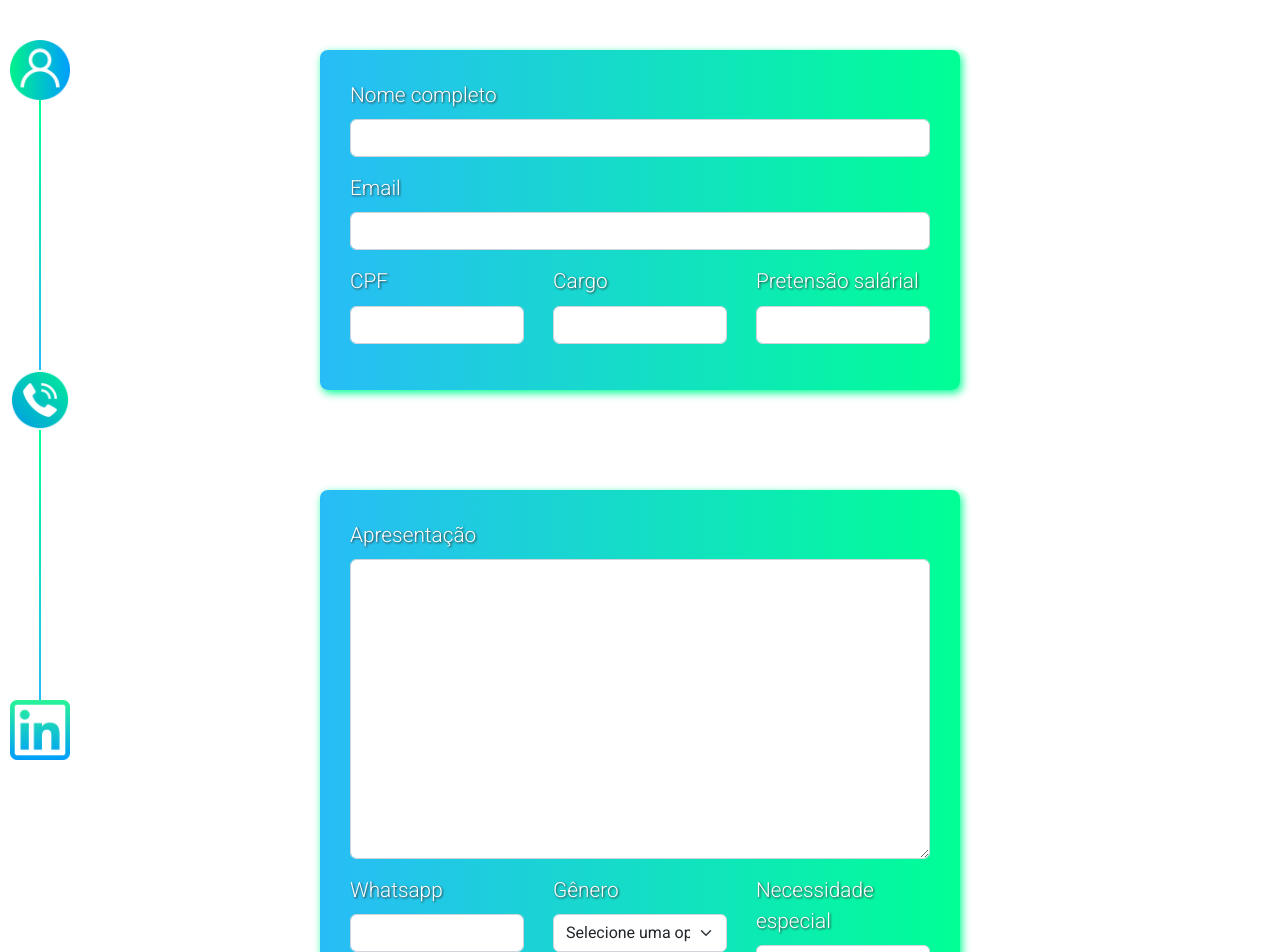
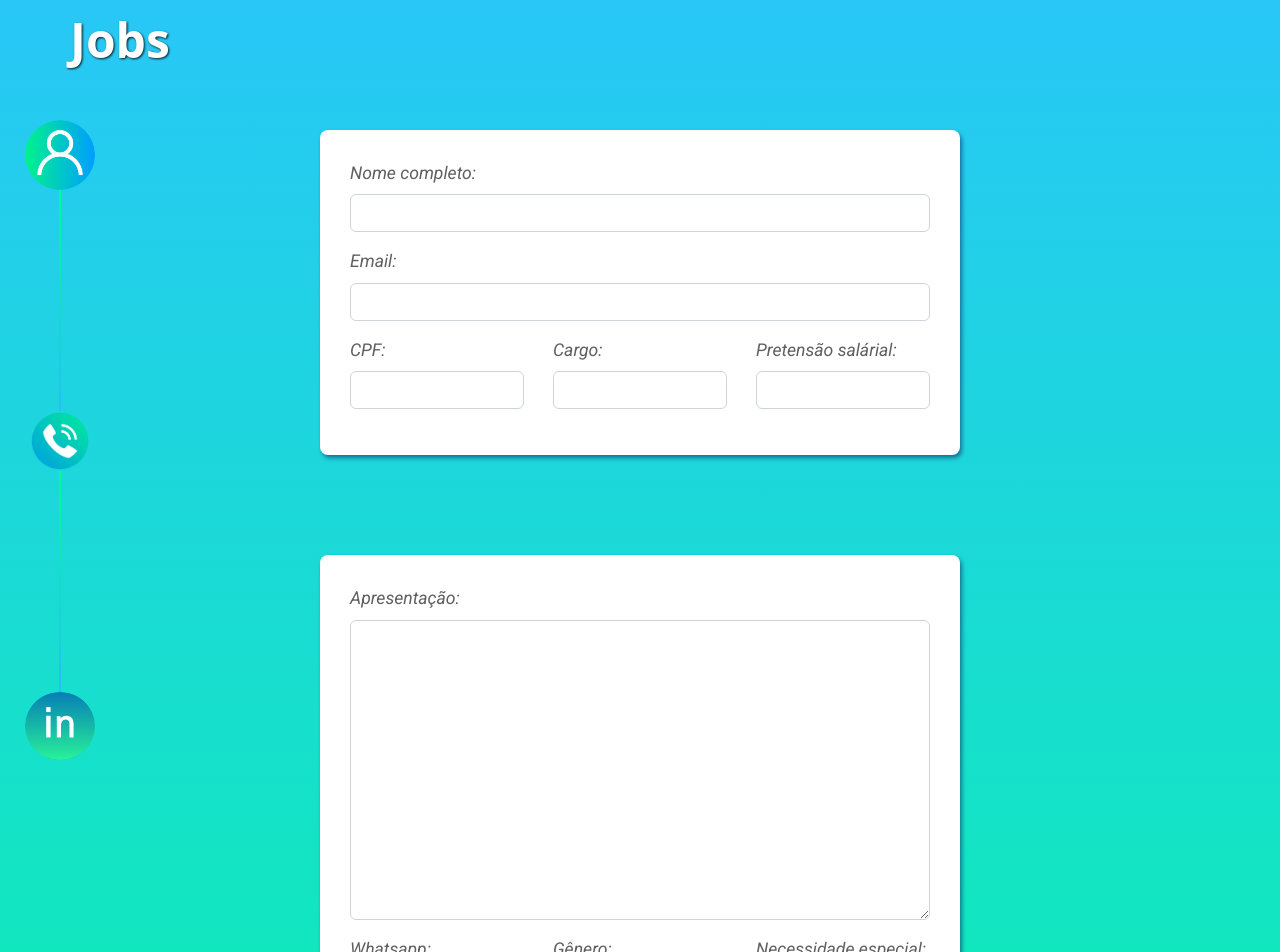
Before and after one commit to warlleism/fullstack-form-bootstrap-mysql-nodejs-reactjs, a React (Create React App) app: page / in a window 1280 px wide. Shown: the top 952 px of the page. Built offline with nearby package versions, Linux system fonts and the light colour scheme.

Commit message:
correções

```diff
--- a/src/App.js
+++ b/src/App.js
@@ -1,9 +1,11 @@
 import Formulario from "./formulario";
 import './global/style.scss'
+import Header from "./header";
 
 function App() {
   return (
     <div className="App">
+      <Header />
       <Formulario />
     </div>
   );
--- a/src/formulario/index.jsx
+++ b/src/formulario/index.jsx
@@ -14,17 +14,20 @@ const Formulario = () => {
         apresentacao: 'initial',
         telefone: 'initial',
         genero: 'initial',
-        necessidade: 'initial'
+        necessidade: 'initial',
+        linkedin: 'initial',
+        github: 'initial',
+        stack: 'initial'
     }
 
     const [dadosPessoais, setDadosPessoais] = useState(dados_pessoas_initial)
 
-    const Validacao = (valid) => {
+    const Validacao = (valid, nome) => {
         if (valid) {
             return (
                 <>
                     <Form.Text className="text-muted">
-                        campo precisa ser preenchido
+                        campo {nome ? `de ${nome}` : false} não preenchido.
                     </Form.Text>
                 </>
             )
@@ -35,20 +38,43 @@ const Formulario = () => {
     const EnviarDados = (event) => {
         event.preventDefault()
     }
+
+    window.addEventListener('scroll', () => {
+        const user = document.getElementById('user')
+        const phone = document.getElementById('phone')
+        const social = document.getElementById('social')
+
+        if (window.scrollY >= 0) {
+            user.style.maxWidth = '70px'
+            phone.style.maxWidth = '60px'
+        }
+
+        if (window.scrollY >= 328) {
+            user.style.maxWidth = '60px'
+            phone.style.maxWidth = '80px'
+            social.style.maxWidth = '60px'
+        }
+
+        if (window.scrollY >= 727) {
+            phone.style.maxWidth = '60px'
+            social.style.maxWidth = '70px'
+        }
+    })
+
     return (
         <div className="conteiner-user-info">
 
             <div className="time-line">
                 <a href="#person-info">
-                    <img src={require('../image/user.png')} alt="" />
+                    <img src={require('../image/user.png')} alt="" id="user" />
                 </a>
                 <div className="line"></div>
                 <a href="#person-cont">
-                    <img src={require('../image/telephone.png')} alt="" />
+                    <img src={require('../image/telephone.png')} alt="" id="phone" />
                 </a>
                 <div className="line"></div>
                 <a href="#person-social">
-                    <img src={require('../image/github.png')} alt="" />
+                    <img src={require('../image/github.png')} alt="" id="social" />
                 </a>
             </div>
 
@@ -57,56 +83,40 @@ const Formulario = () => {
                 <div className="personal-info" id="person-info">
 
                     <Form.Group className="mb-3 field" controlId="formBasicEmail">
-                        <Form.Label>Nome completo</Form.Label>
-                        <Form.Control type="text" color="red" required onChange={(e) => setDadosPessoais({ ...dadosPessoais, nome: e.target.value })} />
-                        {Validacao(dadosPessoais.nome == '')}
+                        <Form.Label>Nome completo:</Form.Label>
+                        <Form.Control type="text" required onChange={(e) => setDadosPessoais({ ...dadosPessoais, nome: e.target.value })} />
+                        {Validacao(dadosPessoais.nome == '', 'nome')}
                     </Form.Group>
 
                     <Form.Group className="mb-3 field" controlId="formBasicEmail">
-                        <Form.Label>Email</Form.Label>
+                        <Form.Label>Email:</Form.Label>
                         <Form.Control type="email" required onChange={(e) => setDadosPessoais({ ...dadosPessoais, email: e.target.value })} />
-                        {
-                            dadosPessoais.email == ''
-                                ?
-                                <Form.Text className="text-muted">
-                                    campo precisa ser preenchido
-                                </Form.Text>
-                                :
-                                false
-                        }
+                        {Validacao(dadosPessoais.email == '', 'email')}
+
                     </Form.Group>
-
 
                     <div className="inline-field">
 
                         <Form.Group className="mb-3 field" controlId="formBasicEmail">
-                            <Form.Label>CPF</Form.Label>
+                            <Form.Label>CPF:</Form.Label>
                             <Form.Control
                                 type="number"
                                 value={dadosPessoais.cpf}
                                 required
                                 onChange={(e) => setDadosPessoais({ ...dadosPessoais, cpf: e.target.value.length > 11 ? dadosPessoais.cpf : e.target.value })} />
-                            {Validacao(dadosPessoais.cpf == '')}
+                            {Validacao(dadosPessoais.cpf == '', 'cpf')}
                         </Form.Group>
 
                         <Form.Group className="mb-3 field" controlId="formBasicEmail">
-                            <Form.Label>Cargo</Form.Label>
+                            <Form.Label>Cargo:</Form.Label>
                             <Form.Control type="text" required onChange={(e) => setDadosPessoais({ ...dadosPessoais, cargo: e.target.value })} />
-                            {Validacao(dadosPessoais.cargo == '')}
+                            {Validacao(dadosPessoais.cargo == '', 'cargo')}
                         </Form.Group>
 
                         <Form.Group className="mb-3 field" controlId="formBasicEmail">
-                            <Form.Label>Pretensão salárial</Form.Label>
+                            <Form.Label>Pretensão salárial:</Form.Label>
                             <Form.Control type="number" required onChange={(e) => setDadosPessoais({ ...dadosPessoais, salario: e.target.value })} />
-                            {
-                                dadosPessoais.salario == ''
-                                    ?
-                                    <Form.Text className="text-muted">
-                                        campo precisa ser preenchido
-                                    </Form.Text>
-                                    :
-                                    false
-                            }
+                            {Validacao(dadosPessoais.salario == '', 'pretensão salárial')}
                         </Form.Group>
                     </div>
 
@@ -115,21 +125,21 @@ const Formulario = () => {
                 <div className="personal-info" id="person-cont">
 
                     <Form.Group className="mb-3 field" controlId="formBasicEmail">
-                        <Form.Label>Apresentação</Form.Label>
+                        <Form.Label>Apresentação:</Form.Label>
                         <Form.Control as="textarea" style={{ height: '300px' }} required onChange={(e) => setDadosPessoais({ ...dadosPessoais, apresentacao: e.target.value })} />
-                        {Validacao(dadosPessoais.apresentacao == '')}
+                        {Validacao(dadosPessoais.apresentacao == '', 'apresentação')}
                     </Form.Group>
 
                     <div className="inline-field">
 
                         <Form.Group className="mb-3 field" controlId="formBasicEmail">
-                            <Form.Label>Whatsapp</Form.Label>
+                            <Form.Label>Whatsapp:</Form.Label>
                             <Form.Control type="number" required onChange={(e) => setDadosPessoais({ ...dadosPessoais, telefone: e.target.value })} />
-                            {Validacao(dadosPessoais.telefone == '')}
+                            {Validacao(dadosPessoais.telefone == '', 'whatsapp')}
                         </Form.Group>
 
                         <Form.Group className="mb-3 field" controlId="formBasicEmail">
-                            <Form.Label>Gênero</Form.Label>
+                            <Form.Label>Gênero:</Form.Label>
                             <Form.Select aria-label="Default select example" onChange={(e) => setDadosPessoais({ ...dadosPessoais, genero: e.target.value })}>
                                 <option value=''>Selecione uma opção</option>
                                 <option value="Feminino">Feminino</option>
@@ -138,11 +148,11 @@ const Formulario = () => {
                                 <option value="Outro">Outro</option>
                                 <option value="Prefiro não informar">Prefiro não informar</option>
                             </Form.Select>
-                            {Validacao(dadosPessoais.genero == '')}
+                            {Validacao(dadosPessoais.genero == '', 'gênero')}
                         </Form.Group>
 
                         <Form.Group className="mb-3 field" controlId="formBasicEmail">
-                            <Form.Label>Necessidade especial</Form.Label>
+                            <Form.Label>Necessidade especial:</Form.Label>
                             <Form.Select aria-label="Default select example" onChange={(e) => setDadosPessoais({ ...dadosPessoais, necessidade: e.target.value })}>
                                 <option value=''>Selecione uma opção</option>
                                 <option value="Não tenho necessidade especiail">Não tenho necessidade especiail</option>
@@ -153,7 +163,7 @@ const Formulario = () => {
                                 <option value="Deficiência Intelectual">Deficiência Intelectual</option>
                                 <option value="Outro">Outro</option>
                             </Form.Select>
-                            {Validacao(dadosPessoais.necessidade == '')}
+                            {Validacao(dadosPessoais.necessidade == '', 'necessidade especial')}
                         </Form.Group>
                     </div>
                 </div>
@@ -161,37 +171,21 @@ const Formulario = () => {
                 <div className="personal-info" id="person-social">
 
                     <Form.Group className="mb-3 field" controlId="formBasicEmail">
-                        <Form.Label>Linkedin</Form.Label>
-                        <Form.Control type="text" required placeholder="https://www.linkedin.com/" onChange={(e) => setDadosPessoais({ ...dadosPessoais, nome: e.target.value })} />
-                        {Validacao(dadosPessoais.nome == '')}
+                        <Form.Label>Linkedin:</Form.Label>
+                        <Form.Control type="text" required placeholder="https://www.linkedin.com/" onChange={(e) => setDadosPessoais({ ...dadosPessoais, linkedin: e.target.value })} />
+                        {Validacao(dadosPessoais.linkedin == '')}
                     </Form.Group>
 
                     <Form.Group className="mb-3 field" controlId="formBasicEmail">
-                        <Form.Label>Github</Form.Label>
-                        <Form.Control type="text" required placeholder="https://www.github.com/" onChange={(e) => setDadosPessoais({ ...dadosPessoais, email: e.target.value })} />
-                        {
-                            dadosPessoais.email == ''
-                                ?
-                                <Form.Text className="text-muted">
-                                    campo precisa ser preenchido
-                                </Form.Text>
-                                :
-                                false
-                        }
+                        <Form.Label>Github:</Form.Label>
+                        <Form.Control type="text" required placeholder="https://www.github.com/" onChange={(e) => setDadosPessoais({ ...dadosPessoais, github: e.target.value })} />
+                        {Validacao(dadosPessoais.github == '')}
                     </Form.Group>
 
                     <Form.Group className="mb-3 field" controlId="formBasicEmail">
-                        <Form.Label>Stack Overflow</Form.Label>
-                        <Form.Control type="text" required placeholder="https://www.stackoverflow.com/" onChange={(e) => setDadosPessoais({ ...dadosPessoais, email: e.target.value })} />
-                        {
-                            dadosPessoais.email == ''
-                                ?
-                                <Form.Text className="text-muted">
-                                    campo precisa ser preenchido
-                                </Form.Text>
-                                :
-                                false
-                        }
+                        <Form.Label>Stack Overflow:</Form.Label>
+                        <Form.Control type="text" required placeholder="https://www.stackoverflow.com/" onChange={(e) => setDadosPessoais({ ...dadosPessoais, stack: e.target.value })} />
+                        {Validacao(dadosPessoais.stack == '')}
                     </Form.Group>
 
                 </div>
--- a/src/formulario/style.scss
+++ b/src/formulario/style.scss
@@ -1,5 +1,4 @@
-@import url('https://fonts.googleapis.com/css2?family=Roboto:wght@100;300;400;500;700;900&display=swap');
-
+@import url('https://fonts.googleapis.com/css2?family=Roboto:ital,wght@1,300;1,400;1,500&display=swap');
 .conteiner-user-info {
     width: 50%;
     display: flex;
@@ -8,11 +7,14 @@
     justify-content: center;
     font-family: 'Roboto', sans-serif;
 
+
     .time-line {
-        top: 40px;
+        z-index: 2;
+        top: 120px;
         left: 10px;
         display: flex;
-        height: 90vh;
+        height: 80vh;
+        width: 100px;
         position: fixed;
         align-items: center;
         flex-direction: column;
@@ -23,35 +25,37 @@
 
             img {
                 max-width: 60px;
-                transition: .5s ease-in-out;
+                border-radius: 50px;
+                transition: .2s ease-in-out;
+
             }
 
             img:hover {
-                max-width: 80px;
+                box-sizing: border-box;
+                border: solid 2px #24fafa;
+
             }
         }
 
         .line {
             width: 2px;
             height: 100%;
-            background: linear-gradient(rgb(0, 255, 149), rgb(40, 188, 247));
+            background: linear-gradient(#00ff95, #28bcf7);
         }
-
     }
 
     form {
-
         button {
-            background: linear-gradient(to top, rgb(0, 255, 149), rgb(40, 188, 247));
+            background: #1059f5;
         }
 
         .personal-info {
             padding: 30px;
+            background: #fff;
             border-radius: 8px;
             margin-bottom: 100px;
             box-sizing: border-box;
-            box-shadow: rgb(0, 255, 149) 2px 3px 9px;
-            background: linear-gradient(to left, rgb(0, 255, 149), rgb(40, 188, 247));
+            box-shadow: rgba(9, 27, 87, 0.527) 2px 3px 4px;
 
             .text-muted {
                 font-weight: 600;
@@ -64,18 +68,23 @@
                 .field {
                     width: 30%;
                 }
-
             }
 
             input:focus {
-                border: solid 2px #c815ff;
+                border: solid 2px #19f1bb7c;
+            }
+
+            textarea{
+                font-family: Arial, Helvetica, sans-serif;
+            }
+            textarea:focus {
+                border: solid 2px #19f1bb7c;
             }
 
             label {
-                color: #fff;
-                font-weight: 300;
-                font-size: 1.3rem;
-                filter: drop-shadow(1px 1px 1px #2e2e2ef3);
+                font-weight: 400;
+                font-size: 1.1rem;
+                color: rgba(34, 34, 34, 0.726);
             }
         }
     }
--- a/src/global/style.scss
+++ b/src/global/style.scss
@@ -1,2 +1,18 @@
-body{
+* {
+    margin: 0;
+    padding: 0;
 }
+
+*::-webkit-scrollbar {
+    width: 6px;
+}
+
+*::-webkit-scrollbar-thumb {
+    border-radius: 20px;
+    background: linear-gradient(rgb(0, 255, 149), rgb(40, 188, 247));
+}
+
+body {
+    background: linear-gradient(to top, #00ff95, #28c7f7);
+
+}
--- /dev/null
+++ b/src/header/index.jsx
@@ -0,0 +1,12 @@
+import React from "react";
+import './style.scss'
+
+const Header = () => {
+    return (
+        <div className="header">
+            <div>Jobs</div>
+        </div>
+    )
+}
+
+export default Header;
--- /dev/null
+++ b/src/header/style.scss
@@ -0,0 +1,14 @@
+.header {
+    width: 100%;
+    height: 80px;
+    display: flex;
+    align-items: center;
+
+    div {
+        color: #fff;
+        font-weight: 700;
+        font-size: 3rem;
+        margin-left: 70px;
+        filter: drop-shadow(1px 1px 1px rgba(0, 0, 0, 0.87));
+    }
+}
```
Also changed, not shown: src/image/github.png, src/image/telephone.png.
